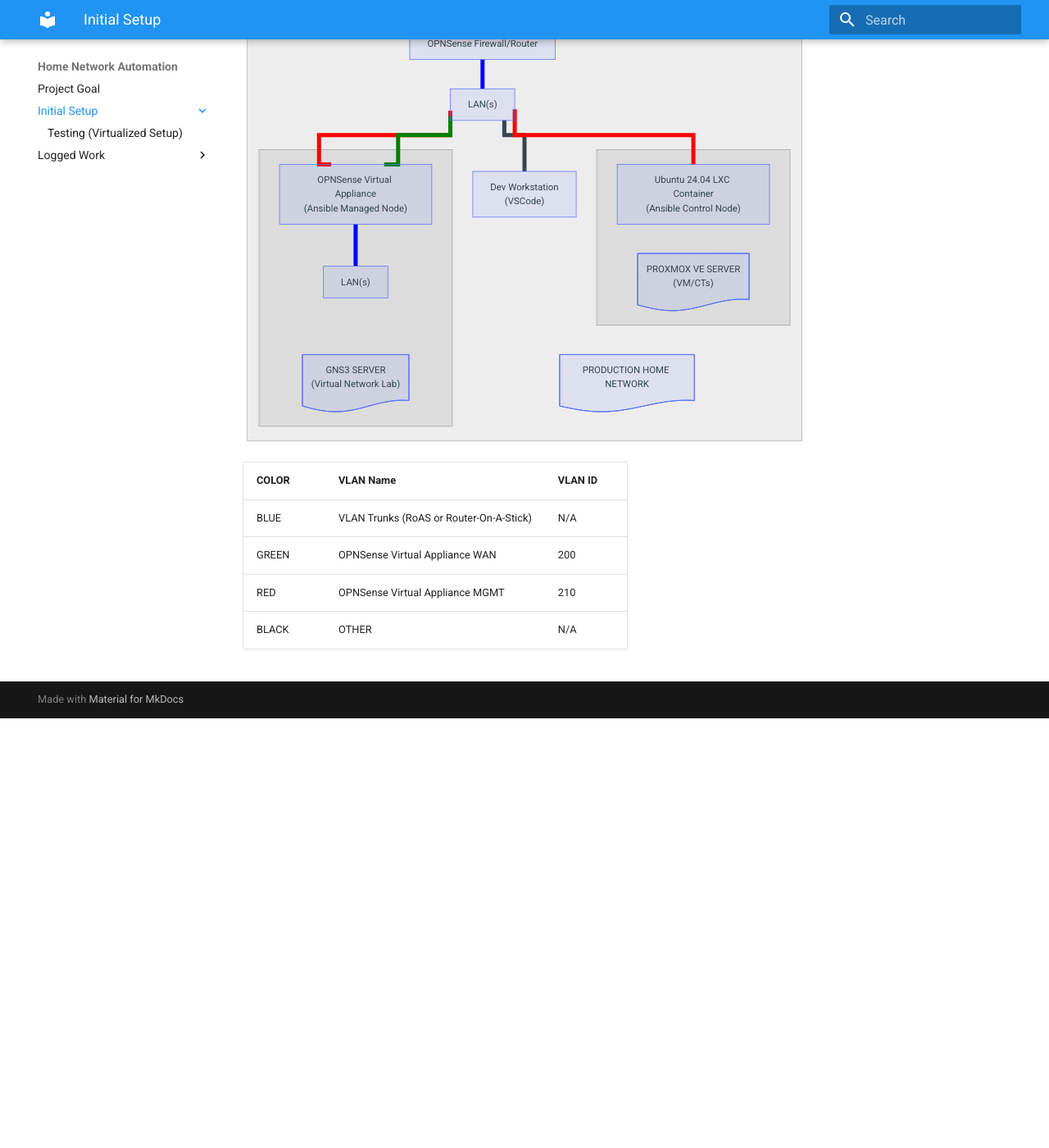
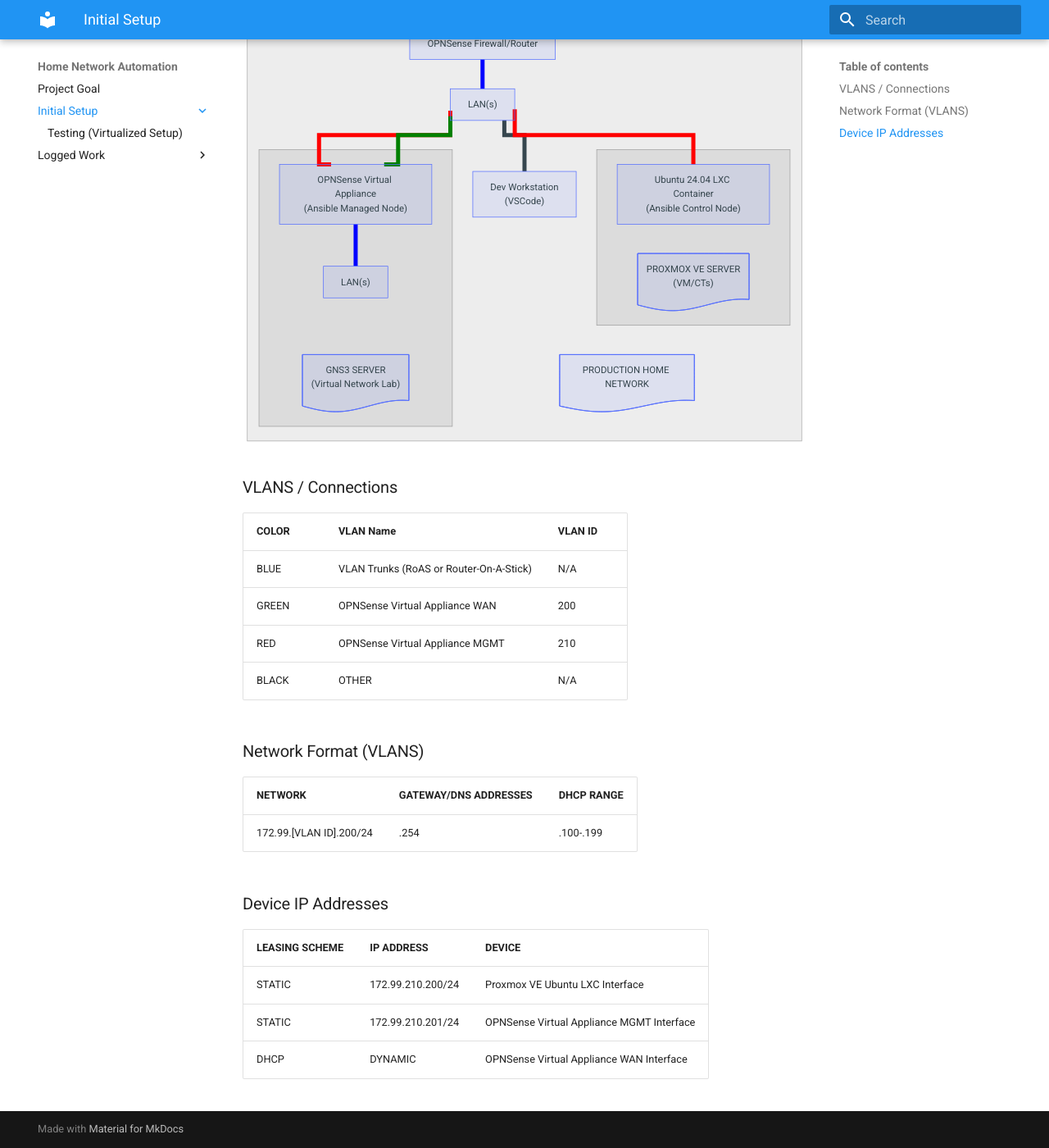
Before and after one commit to drinferno2001/HOME_NETWORK_AUTOMATION_WIKI, an MkDocs documentation site: the page built from docs/env_setup/index.md, in a window 1280 px wide and 1400 px high, scrolled down 605 px. Shown: the whole window at 82% size. Built offline with MkDocs 1.6.1 and Material for MkDocs 9.7.7, drawn with Linux system fonts in a browser that asks for light colours; before the commit the page ends 1481 px from its top, so only the background shows below that.

Commit message:
Introductory Documentation: Added tables to indicate relevant network formats and IP addresses for virtualized network diagram.

````diff
--- a/docs/env_setup/index.md
+++ b/docs/env_setup/index.md
@@ -126,9 +126,25 @@
     Production_Home_Network:::PROD
 ```
 
+### VLANS / Connections
+
 | COLOR | VLAN Name | VLAN ID |
-| ------ | ------------ | --- |
+| ----- | ----- | ----- |
 | BLUE | VLAN Trunks (RoAS or Router-On-A-Stick) | N/A |
 | GREEN | OPNSense Virtual Appliance WAN | 200 |
 | RED | OPNSense Virtual Appliance MGMT | 210 |
 | BLACK | OTHER | N/A |
+
+### Network Format (VLANS)
+
+| NETWORK | GATEWAY/DNS ADDRESSES | DHCP RANGE |
+| ----- | ---- | ----- |
+| 172.99.[VLAN ID].200/24 | .254 | .100-.199 |
+
+### Device IP Addresses
+
+| LEASING SCHEME | IP ADDRESS | DEVICE |
+| ----- | ----- | ----- |
+| STATIC | 172.99.210.200/24 | Proxmox VE Ubuntu LXC Interface |
+| STATIC | 172.99.210.201/24 | OPNSense Virtual Appliance MGMT Interface |
+| DHCP | DYNAMIC | OPNSense Virtual Appliance WAN Interface
````
